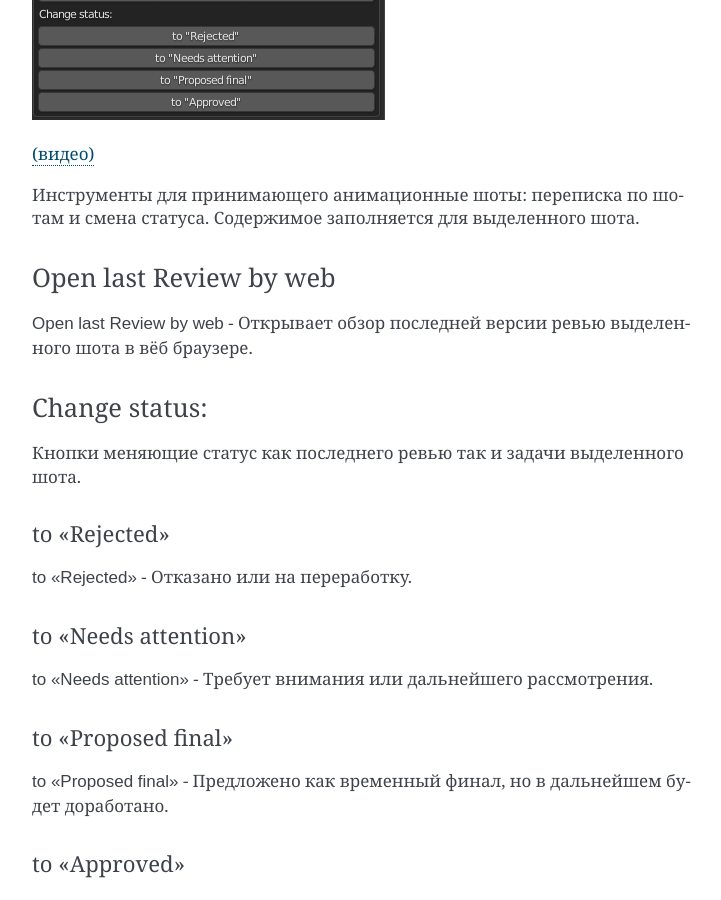
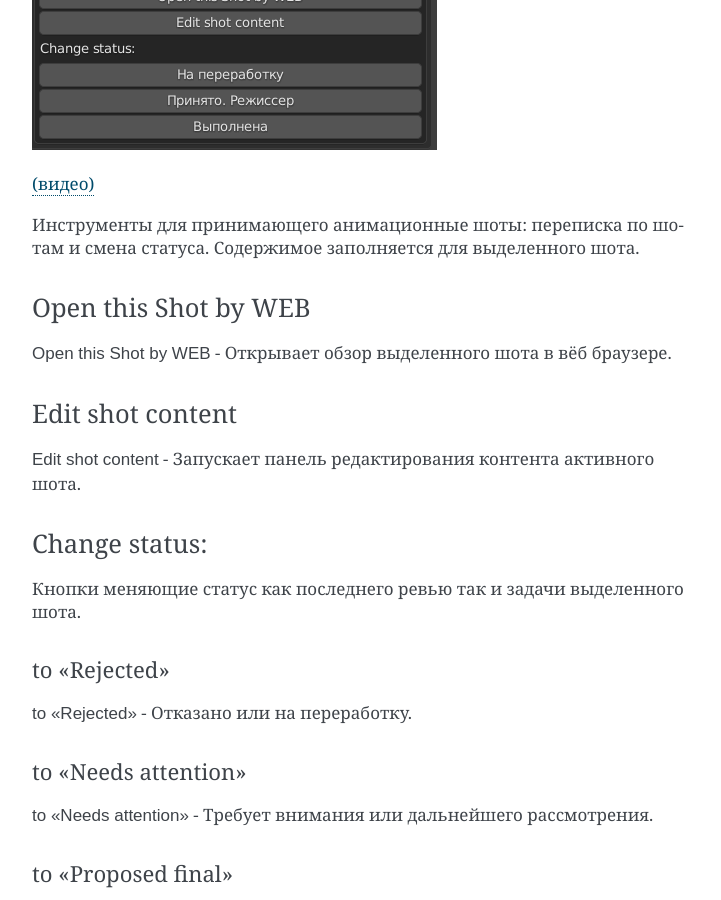
Before and after one commit to volodya-renderberg/cerebro-b3d-connect-manual, a Sphinx documentation site: the page built from docs/source/manual/work_panel/animatic_tools.rst, in a window 1280 px wide and 900 px high, scrolled down 6023 px. Shown: the whole window, without its empty margins (388-1109 px from the left). Built offline with Sphinx 7.4.7, drawn with Linux system fonts in a browser that asks for light colours; some of the changed text lies outside the part shown.

Commit message:
animatic tools - edit shot content

```diff
--- a/docs/source/manual/work_panel/animatic_tools.rst
+++ b/docs/source/manual/work_panel/animatic_tools.rst
@@ -212,10 +212,18 @@ Checking shot:
 
 .. _animatic_tools_open_last_review_by_web:
 
-Open last Review by web
+Open this Shot by WEB
 ~~~~~~~~~~~~~~~~~~~~~~~
 
-:guilabel:`Open last Review by web` - Открывает обзор последней версии ревью выделенного шота в вёб браузере.
+:guilabel:`Open this Shot by WEB` - Открывает обзор выделенного шота в вёб браузере.
+
+
+.. _animatic_tools_edit_shot_content:
+
+Edit shot content
+~~~~~~~~~~~~~~~~~~~~~~~
+
+:guilabel:`Edit shot content` - Запускает панель редактирования контента активного шота.
 
 
 .. _animatic_tools_change_status:
```
Also changed, not shown: docs/source/_static/images/animatic_tools_checking_shot.png.
